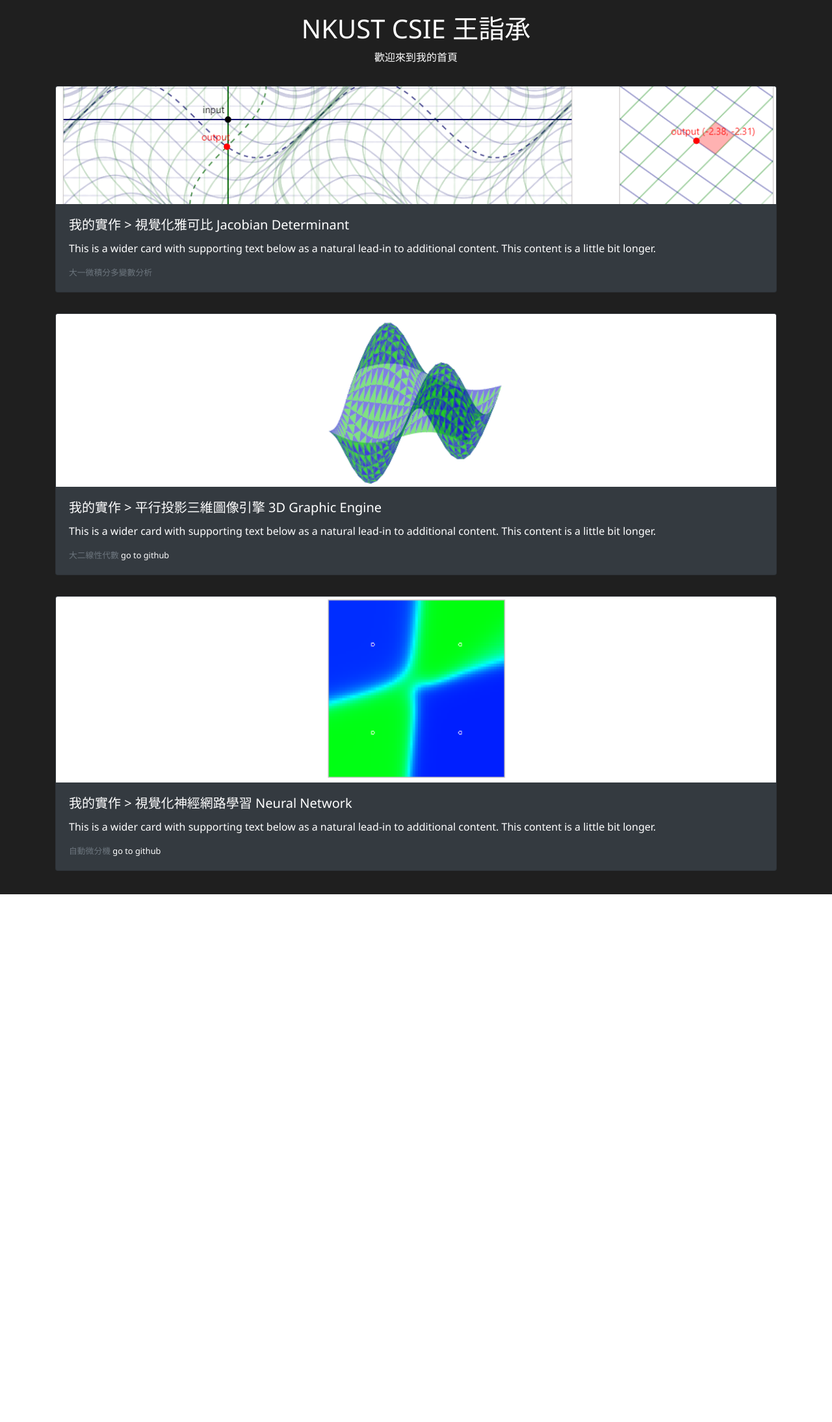
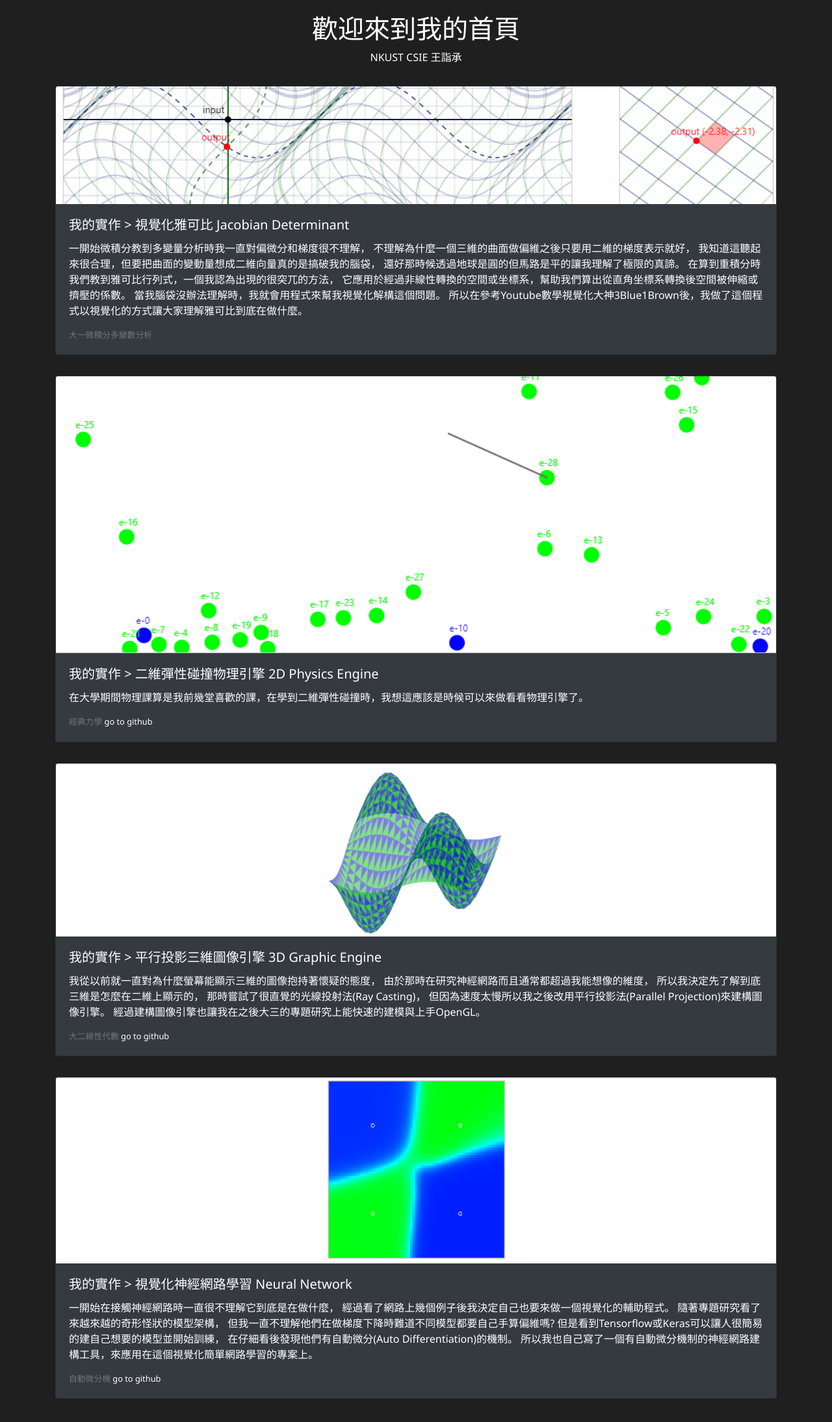
Before and after one commit to Amiannn/my-web, a Flask app: page / in a window 1280 px wide. Shown: the whole page at 65% size. Before the commit the page ends 1376 px from the top, so only its background shows below. Run offline with Flask 2, Linux system fonts and the light colour scheme; some libraries are stand-ins or nearby versions.

Commit message:
Add intro

```diff
--- a/templates/index.html
+++ b/templates/index.html
@@ -32,8 +32,8 @@
         <div class="container">
             <div class="row text-center">
                 <div class="col">
-                    <h1>NKUST CSIE 王詣承</h1>
-                    <p sytle="font-size:15px;">歡迎來到我的首頁</p>
+                    <h1>歡迎來到我的首頁</h1>
+                    <p sytle="font-size:15px;">NKUST CSIE 王詣承</p>
                 </div>
             </div>
             <div class="row justify-content-md-center">
@@ -43,8 +43,32 @@
                         <img class="card-img-top" src="static/img/jacobian.png" alt="Card image cap">
                         <div class="card-body">
                           <h5 class="card-title"><a href="./jacobian">我的實作 > 視覺化雅可比 Jacobian Determinant</a></h5>
-                          <p class="card-text">This is a wider card with supporting text below as a natural lead-in to additional content. This content is a little bit longer.</p>
+                          <p class="card-text">
+                                一開始微積分教到多變量分析時我一直對偏微分和梯度很不理解，
+                            不理解為什麼一個三維的曲面做偏維之後只要用二維的梯度表示就好，
+                            我知道這聽起來很合理，但要把曲面的變動量想成二維向量真的是搞破我的腦袋，
+                            還好那時候透過地球是圓的但馬路是平的讓我理解了極限的真諦。
+                            在算到重積分時我們教到雅可比行列式，一個我認為出現的很突兀的方法，
+                            它應用於經過非線性轉換的空間或坐標系，幫助我們算出從直角坐標系轉換後空間被伸縮或擠壓的係數。
+                            當我腦袋沒辦法理解時，我就會用程式來幫我視覺化解構這個問題。
+                            所以在參考Youtube數學視覺化大神3Blue1Brown後，我做了這個程式以視覺化的方式讓大家理解雅可比到底在做什麼。
+                          </p>
                           <p class="card-text"><small class="text-muted">大一微積分多變數分析</small></p>
+                        </div>
+                    </div>
+                </div>
+            </div>
+            <div class="row justify-content-md-center">
+                <div class="col">
+                    <p></p><p></p>
+                    <div class="card text-white bg-dark mb-3">
+                        <img class="card-img-top" src="static/img/physicsengine.png" alt="Card image cap">
+                        <div class="card-body">
+                          <h5 class="card-title"><a href="./physics">我的實作 > 二維彈性碰撞物理引擎 2D Physics Engine</a></h5>
+                          <p class="card-text">
+                            在大學期間物理課算是我前幾堂喜歡的課，在學到二維彈性碰撞時，我想這應該是時候可以來做看看物理引擎了。
+                          </p>
+                          <p class="card-text"><small class="text-muted">經典力學 <a href="https://github.com/Amiannn/2D-Physics-Engine">go to github</a></small></p>
                         </div>
                     </div>
                 </div>
@@ -56,7 +80,14 @@
                         <img class="card-img-top" src="static/img/3dEngine.png" alt="Card image cap">
                         <div class="card-body">
                           <h5 class="card-title"><a href="./3d">我的實作 > 平行投影三維圖像引擎 3D Graphic Engine</a></h5>
-                          <p class="card-text">This is a wider card with supporting text below as a natural lead-in to additional content. This content is a little bit longer.</p>
+                          <p class="card-text">
+                            我從以前就一直對為什麼螢幕能顯示三維的圖像抱持著懷疑的態度，
+                            由於那時在研究神經網路而且通常都超過我能想像的維度，
+                            所以我決定先了解到底三維是怎麼在二維上顯示的，
+                            那時嘗試了很直覺的光線投射法(Ray Casting)，
+                            但因為速度太慢所以我之後改用平行投影法(Parallel Projection)來建構圖像引擎。
+                            經過建構圖像引擎也讓我在之後大三的專題研究上能快速的建模與上手OpenGL。
+                          </p>
                           <p class="card-text"><small class="text-muted">大二線性代數 <a href="https://github.com/Amiannn/3D-Graph-Engine">go to github</a></small></p>
                         </div>
                     </div>
@@ -69,7 +100,15 @@
                         <img class="card-img-top" src="static/img/neuralnetwork.png" alt="Card image cap">
                         <div class="card-body">
                           <h5 class="card-title"><a href="./neuralnetwork">我的實作 > 視覺化神經網路學習 Neural Network</a></h5>
-                          <p class="card-text">This is a wider card with supporting text below as a natural lead-in to additional content. This content is a little bit longer.</p>
+                          <p class="card-text">
+                            一開始在接觸神經網路時一直很不理解它到底是在做什麼，
+                            經過看了網路上幾個例子後我決定自己也要來做一個視覺化的輔助程式。
+                            隨著專題研究看了來越來越的奇形怪狀的模型架構，
+                            但我一直不理解他們在做梯度下降時難道不同模型都要自己手算偏維嗎?
+                            但是看到Tensorflow或Keras可以讓人很簡易的建自己想要的模型並開始訓練，
+                            在仔細看後發現他們有自動微分(Auto Differentiation)的機制。
+                            所以我也自己寫了一個有自動微分機制的神經網路建構工具，來應用在這個視覺化簡單網路學習的專案上。
+                          </p>
                           <p class="card-text"><small class="text-muted">自動微分機 <a href="https://github.com/Amiannn/Neural-Network">go to github</a></small></p>
                         </div>
                     </div>
```
Also changed, not shown: static/img/physicsengine.png (added).
